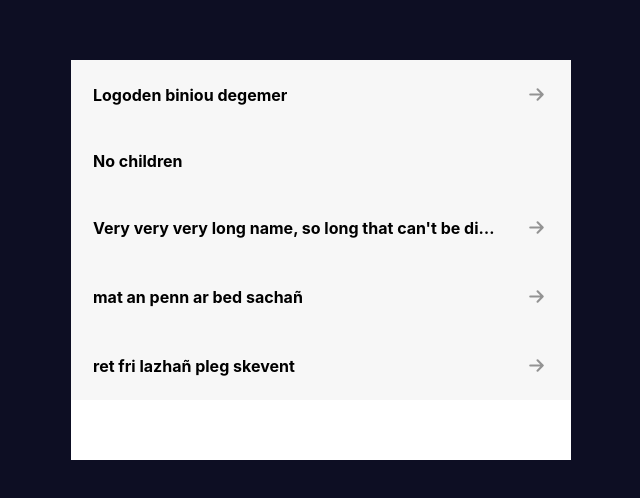
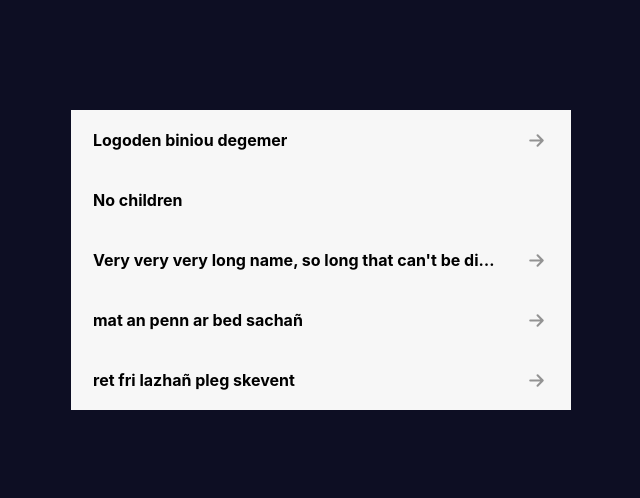
Before and after one commit to LeandreArnaud/menu-app, a React (Create React App) app: page / in a window 1280 px wide. Shown: the part 140-638 px from the top of the page, without its empty margins (319-959 px from the left). Built offline with nearby package versions, Linux system fonts and the light colour scheme.

Commit message:
fix: menu height addapts to visible content

```diff
--- a/src/components/menu-container/MenuContainer.scss
+++ b/src/components/menu-container/MenuContainer.scss
@@ -7,6 +7,5 @@
     .menu-container-visible-area {
         display: flex;
         position: relative;
-        height: 400px;
     }
 }
--- a/src/components/menu/Menu.tsx
+++ b/src/components/menu/Menu.tsx
@@ -22,7 +22,7 @@ function Menu({menuContent, goBack}: MenuProps) {
     }
 
     return (
-        <>
+        <div style={!subMenuContent?.length ? {height : `${menuContent.length*60 + (goBack ? 60 : 0)}px`} : {}}>
             <div className={`menu-main-container ${subMenuContent?.length ? 'hidden' : ''} ${!goBack ? 'disable-appear-animation' : ''}`}>
                 {goBack ?
                     <MenuItem key="arrow" isArrow onClick={goBack} />
@@ -34,7 +34,7 @@ function Menu({menuContent, goBack}: MenuProps) {
             {subMenuContent?.length ?
                 <Menu menuContent={subMenuContent} goBack={() => setSubMenuContent([])} />
             : null}
-        </>
+        </div>
   );
 }
 
--- a/src/components/menuItem/MenuItem.scss
+++ b/src/components/menuItem/MenuItem.scss
@@ -1,10 +1,11 @@
 .menu-item-container{
     background-color: #f7f7f7;
-    padding: 22px;
+    padding-inline: 22px;
     display: flex;
     justify-content: space-between;
     align-items: center;
     transition: 0.3s ease-in-out;
+    height: 60px;
 
     h4 {
         white-space: nowrap;
```
